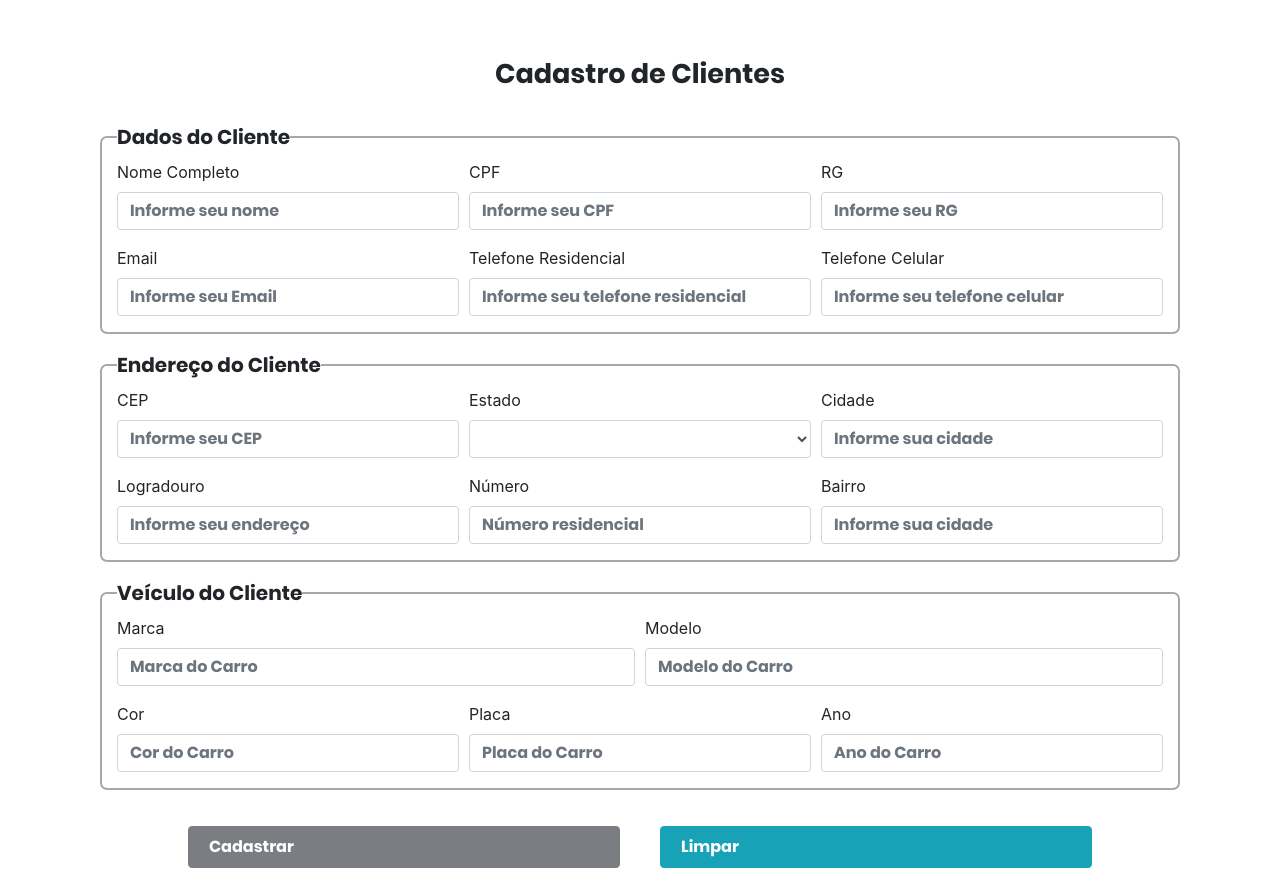
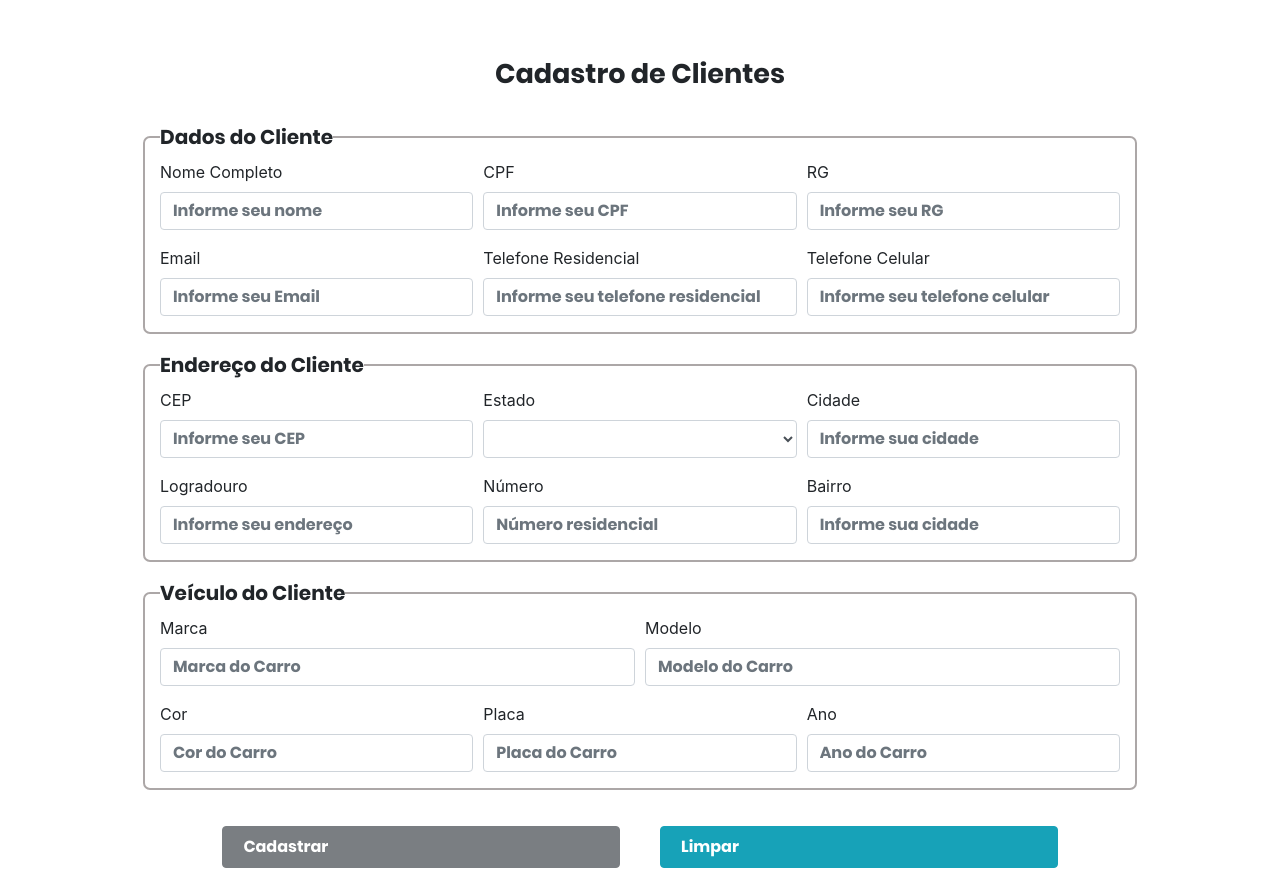
Before and after one commit to TurmaSenac20182/Oficina, an Angular app in the folder Prototipo/: page /formulario-cliente in a window 1280 px wide. Built offline with nearby package versions, Linux system fonts and the light colour scheme.

Commit message:
Ordem de Serviço, navbar...

```diff
--- a/Prototipo/src/app/app.component.html
+++ b/Prototipo/src/app/app.component.html
@@ -1,6 +1,5 @@
 
 <router-outlet></router-outlet>
 
-<div class="container">
-  <router-outlet></router-outlet>
+<div class="container-fluid">
 </div>
--- a/Prototipo/src/app/app.routing.ts
+++ b/Prototipo/src/app/app.routing.ts
@@ -2,6 +2,7 @@ import {Routes, RouterModule} from '@angular/router';
 import { FormularioClienteComponent } from './formulario-cliente/formulario-cliente.component';
 import { HomeComponent } from './home/home.component';
 import { ModuleWithProviders } from '@angular/compiler/src/core';
+import { OrdemServicoComponent } from './ordem-servico/ordem-servico.component';
 
 
 const APP_Routes: Routes=[
@@ -11,6 +12,9 @@ const APP_Routes: Routes=[
     },
     {
         path: 'formulario-cliente', component:FormularioClienteComponent
+    },
+    {
+        path: 'ordem-servico', component:OrdemServicoComponent
     }
     ];
 
--- a/Prototipo/src/app/formulario-cliente/formulario-cliente.component.css
+++ b/Prototipo/src/app/formulario-cliente/formulario-cliente.component.css
@@ -10,7 +10,8 @@
 }
 
 .container {
-    margin:auto;
+    margin: 0 auto;
+    width: 80%;
     max-width: 100%;
 }
 
--- a/Prototipo/src/app/formulario-cliente/formulario-cliente.component.html
+++ b/Prototipo/src/app/formulario-cliente/formulario-cliente.component.html
@@ -1,6 +1,6 @@
-<div class=container>
+<div class="container">
     <p class="TittleForm">Cadastro de Clientes</p>
-    <form [formGroup]="clienteForm" >
+    <form [formGroup]="clienteForm">
         <fieldset class="col-md-12">
             <legend>Dados do Cliente</legend>
             <!--<input type="text" class="SeparationForm" value="Dados do Cliente" readonly>-->
@@ -8,19 +8,20 @@
 
                 <div class="form-group col-md-4">
                     <label for="IDNome">Nome Completo</label>
-                    <input type="text" class="form-control" formControlName="nome" id="IDNome" placeholder="Informe seu nome" maxlength="100">
+                    <input type="text" class="form-control" formControlName="nome" id="IDNome"
+                        placeholder="Informe seu nome" maxlength="100">
                 </div>
 
                 <div class="form-group col-md-4">
                     <label for="IDCpf">CPF</label>
-                    <input type="text" class="form-control" formControlName="cpf" id="IDCpf" placeholder="Informe seu CPF" onkeyup="OnlyNumbers(this);"
-                        maxlength="11">
+                    <input type="text" class="form-control" formControlName="cpf" id="IDCpf"
+                        placeholder="Informe seu CPF" onkeyup="OnlyNumbers(this);" maxlength="11">
                 </div>
 
                 <div class="form-group col-md-4">
                     <label for="IDRg">RG</label>
-                    <input type="text" class="form-control" formControlName="rg" id="IDRg" placeholder="Informe seu RG" onkeyup="OnlyNumbers(this);"
-                        maxlength="9">
+                    <input type="text" class="form-control" formControlName="rg" id="IDRg" placeholder="Informe seu RG"
+                        onkeyup="OnlyNumbers(this);" maxlength="9">
                 </div>
 
             </div>
@@ -29,19 +30,20 @@
             <div class="form-row">
                 <div class="form-group col-md-4">
                     <label for="IDEmail">Email</label>
-                <input type="email" class="form-control" formControlName="email" id="IDEmail" placeholder="Informe seu Email" maxlength="50">
+                    <input type="email" class="form-control" formControlName="email" id="IDEmail"
+                        placeholder="Informe seu Email" maxlength="50">
                 </div>
 
                 <div class="form-group col-md-4">
                     <label for="IDResidencial">Telefone Residencial</label>
-                <input type="text" class="form-control" formControlName="telefone" id="IDCpf" placeholder="Informe seu telefone residencial"
-                    onkeyup="OnlyNumbers(this);" maxlength="10">
+                    <input type="text" class="form-control" formControlName="telefone" id="IDCpf"
+                        placeholder="Informe seu telefone residencial" onkeyup="OnlyNumbers(this);" maxlength="10">
                 </div>
 
                 <div class="form-group col-md-4">
                     <label for="IDCelular">Telefone Celular</label>
-                <input type="text" class="form-control" formControlName="celular" id="IDCelular" placeholder="Informe seu telefone celular"
-                    onkeyup="OnlyNumbers(this);" maxlength="11">
+                    <input type="text" class="form-control" formControlName="celular" id="IDCelular"
+                        placeholder="Informe seu telefone celular" onkeyup="OnlyNumbers(this);" maxlength="11">
                 </div>
 
             </div>
@@ -52,7 +54,8 @@
             <div class="form-row">
                 <div class="form-group col-md-4">
                     <label for="IDCep">CEP</label>
-                <input type="text" class="form-control" formControlName="cep" id="IDCep" placeholder="Informe seu CEP" maxlength="9" pattern="\d{5}-?\d{3}"
+                    <input type="text" class="form-control" formControlName="cep" id="IDCep"
+                        placeholder="Informe seu CEP" maxlength="9" pattern="\d{5}-?\d{3}"
                         onkeyup="OnlyNumbersCEP(this);">
                 </div>
 
@@ -94,63 +97,70 @@
 
                 <div class="form-group col-md-4">
                     <label for="IDCidade">Cidade</label>
-                <input type="text" class="form-control" formControlName="cidade" id="IDCidade" maxlength="50" placeholder="Informe sua cidade">
+                    <input type="text" class="form-control" formControlName="cidade" id="IDCidade" maxlength="50"
+                        placeholder="Informe sua cidade">
                 </div>
             </div>
             <div class="form-row">
                 <div class="form-group col-md-4">
                     <label for="IDRua">Logradouro</label>
-                <input type="text" class="form-control" formControlName="logradouro" id="IDRua" placeholder="Informe seu endereço">
+                    <input type="text" class="form-control" formControlName="logradouro" id="IDRua"
+                        placeholder="Informe seu endereço">
                 </div>
 
                 <div class="form-group col-md-4">
                     <label for="IDNumero">Número</label>
-                <input type="text" class="form-control" formControlName="numero" id="IDNumero" placeholder="Número residencial">
+                    <input type="text" class="form-control" formControlName="numero" id="IDNumero"
+                        placeholder="Número residencial">
                 </div>
 
                 <div class="form-group col-md-4">
                     <label for="IDBairro">Bairro</label>
-                <input type="text" class="form-control" formControlName="bairro" id="IDBairro" maxlength="50" placeholder="Informe sua cidade">
+                    <input type="text" class="form-control" formControlName="bairro" id="IDBairro" maxlength="50"
+                        placeholder="Informe sua cidade">
                 </div>
             </div>
         </fieldset>
-        <!-------------------------------------->
+
         <fieldset class="col-md-12">
             <legend>Veículo do Cliente</legend>
             <div class="form-row">
                 <div class="form-group col-md-6">
                     <label for="IDMarca">Marca</label>
-                <input type="text" class="form-control" formControlName="marca" id="IDMarca" placeholder="Marca do Carro" maxlength="20">
+                    <input type="text" class="form-control" formControlName="marca" id="IDMarca"
+                        placeholder="Marca do Carro" maxlength="20">
                 </div>
 
                 <div class="form-group col-sm-6">
                     <label for="IDCarro">Modelo</label>
-                <input type="text" class="form-control" formControlName="modelo" id="IDNome" placeholder="Modelo do Carro" maxlength="20">
+                    <input type="text" class="form-control" formControlName="modelo" id="IDNome"
+                        placeholder="Modelo do Carro" maxlength="20">
                 </div>
             </div>
             <div class="form-row">
                 <div class="form-group col-md-4">
                     <label for="IDCor">Cor</label>
-                <input type="text" class="form-control" formControlName="cor" id="IDCor" placeholder="Cor do Carro" maxlength="20">
+                    <input type="text" class="form-control" formControlName="cor" id="IDCor" placeholder="Cor do Carro"
+                        maxlength="20">
                 </div>
 
                 <div class="form-group col-md-4">
                     <label for="IDPlaca">Placa</label>
-                <input type="text" class="form-control" formControlName="placa" id="IDPlaca" placeholder="Placa do Carro" maxlength="20">
+                    <input type="text" class="form-control" formControlName="placa" id="IDPlaca"
+                        placeholder="Placa do Carro" maxlength="20">
                 </div>
 
                 <div class="form-group col-md-4">
                     <label for="IDPlaca">Ano</label>
-                <input type="text" class="form-control" formControlName="ano" id="IDPlaca" placeholder="Ano do Carro" maxlength="20">
+                    <input type="text" class="form-control" formControlName="ano" id="IDPlaca"
+                        placeholder="Ano do Carro" maxlength="20">
                 </div>
             </div>
 
         </fieldset>
         <div class="ClassButton">
-
             <button type="submit" [disabled]="clienteForm.invalid" class="btn btn-dark form-button">Cadastrar</button>
             <button type="reset" class="btn btn-info form-button">Limpar</button>
-
         </div>
 
     </form>
--- a/Prototipo/src/app/formulario-cliente/formulario-cliente.component.ts
+++ b/Prototipo/src/app/formulario-cliente/formulario-cliente.component.ts
@@ -12,8 +12,7 @@ export class FormularioClienteComponent implements OnInit {
   clienteForm: FormGroup;
   //cliente: Cliente;
 
-  constructor(
-              private formBuilder: FormBuilder) { }
+  constructor(private formBuilder: FormBuilder) { }
 
   ngOnInit() {
     this.clienteForm = this.formBuilder.group({
@@ -30,8 +29,8 @@ export class FormularioClienteComponent implements OnInit {
         '',
         [
           Validators.required,
-          Validators.minLength(4),
-          Validators.maxLength(100),
+          Validators.minLength(11),
+          Validators.maxLength(15),
           Validators.pattern(/^[1-9]+$/)
         ]
       ],
@@ -40,7 +39,7 @@ export class FormularioClienteComponent implements OnInit {
         [
           Validators.required,
           Validators.minLength(4),
-          Validators.maxLength(100),
+          Validators.maxLength(9),
           Validators.pattern(/^[1-9]+$/)
         ]
       ],
@@ -58,7 +57,7 @@ export class FormularioClienteComponent implements OnInit {
         [
           Validators.required,
           Validators.minLength(4),
-          Validators.maxLength(100),
+          Validators.maxLength(10),
           Validators.pattern(/^[0-9]+$/)
         ]
       ],
@@ -67,7 +66,7 @@ export class FormularioClienteComponent implements OnInit {
         [
           Validators.required,
           Validators.minLength(4),
-          Validators.maxLength(100),
+          Validators.maxLength(11),
           Validators.pattern(/^[0-9]+$/)
         ]
       ],
@@ -75,8 +74,8 @@ export class FormularioClienteComponent implements OnInit {
         '',
         [
           Validators.required,
-          Validators.minLength(4),
-          Validators.maxLength(100),
+          Validators.minLength(8),
+          Validators.maxLength(9),
           Validators.pattern(/^[0-9]+$/)
         ]
       ],
@@ -112,7 +111,7 @@ export class FormularioClienteComponent implements OnInit {
         [
           Validators.required,
           Validators.minLength(4),
-          Validators.maxLength(100),
+          Validators.maxLength(10),
           Validators.pattern(/^[0-9]+$/)
         ]
       ],
--- a/Prototipo/src/app/home/home.component.html
+++ b/Prototipo/src/app/home/home.component.html
@@ -1,2 +1,27 @@
-<h1>Página Inicial!</h1>
+<nav class="navbar fixed-top navbar-expand-sm bg-dark navbar-dark">
+    <!-- Brand -->
+    <a class="navbar-brand" href="#"><i class="fab fa-angular"></i></a>
+
+    <!-- Links -->
+    <ul class="navbar-nav">
+      <li class="nav-item">
+        <a class="nav-link" href="formulario-cliente"><i class="fas fa-user-plus"></i> Cliente</a>
+      </li>
+      <li class="nav-item">
+        <a class="nav-link" href="ordem-servico"><i class="fas fa-paste"></i> Ordem de Serviço</a>
+      </li>
+
+      <!-- Dropdown -->
+      <li class="nav-item dropdown">
+        <a class="nav-link dropdown-toggle" href="#" id="navbardrop" data-toggle="dropdown">
+          Teste
+        </a>
+        <div class="dropdown-menu">
+          <a class="dropdown-item" href="#">Teste</a>
+          <a class="dropdown-item" href="#">Teste</a>
+          <a class="dropdown-item" href="#">Teste</a>
+        </div>
+      </li>
+    </ul>
+  </nav>
 <!--<app-formulario-cliente></app-formulario-cliente>-->
--- a/Prototipo/src/app/ordem-servico/ordem-servico.component.css
+++ b/Prototipo/src/app/ordem-servico/ordem-servico.component.css
@@ -0,0 +1,91 @@
+
+@font-face {
+    font-family: Poppins-Regular;
+    src: url('/src/assets/fonts/poppins/Poppins-Regular.ttf');
+}
+
+@font-face {
+    font-family: Poppins-Bold;
+    src: url('/src/assets/fonts/poppins/Poppins-Bold.ttf');
+}
+
+.container {
+    margin: 0 auto;
+    width: 80%;
+    max-width: 100%;
+}
+
+.TittleForm{
+    margin: 0 auto;
+    padding-top: 2em;
+    padding-bottom: 1em;
+    font-size: 27px;
+    font-weight: 500;
+    font-family: Poppins-Bold;
+    text-align: center;
+    vertical-align: center;
+}
+
+fieldset {
+    border:2px rgb(172, 167, 167) solid;
+    border-radius: 7px;
+    margin-bottom: 1em;
+}
+legend {
+    font-family: Poppins-Bold;
+    font-size: 20px;
+    width: auto;
+}
+.ClassButton{
+    font-family: Poppins-Bold;
+    display: -webkit-box;
+    display: -webkit-flex;
+    display: -moz-box;
+    display: -ms-flexbox;
+    display: flex;
+    flex-wrap: wrap;
+    justify-content: center;
+}
+
+
+
+.form-button{
+    display: -webkit-box;
+    display: -webkit-flex;
+    display: -moz-box;
+    display: -ms-flexbox;
+    align-items: center;
+    margin:20px;
+    padding: 3px 20px;
+    width: 40%;
+    height: 42px;
+}
+
+input{
+    font-family: Poppins-Bold;
+}
+
+.SeparationForm{
+    display: -webkit-box;
+    display: -webkit-flex;
+    display: -moz-box;
+    display: -ms-flexbox;
+    display: flex;
+    flex-wrap: wrap;
+    text-align: center;
+    justify-content: center;
+    margin: 0 auto;
+    margin-top: 5px;
+    margin-bottom: 10px;
+    font-size: 15px;
+    padding-top: 0.1em;
+    padding-bottom: 0.1em;
+    padding-right: 5em;
+    padding-left: 5em;
+    max-width: 100%;
+    border: 1px solid rgb(49, 49, 49);
+    border-radius: 7px;
+    font-weight: 400;
+
+
+}
--- a/Prototipo/src/app/ordem-servico/ordem-servico.component.html
+++ b/Prototipo/src/app/ordem-servico/ordem-servico.component.html
@@ -1 +1,61 @@
-<p>ordem-servico works!</p>
+<div class="container">
+    <p class="TittleForm">Gerar ordem de serviço</p>
+    <form [formGroup]="servicoForm">
+        <fieldset class="col-md-12">
+            <legend>Ordem de Serviço</legend>
+
+            <div class="form-row">
+
+                <div class="form-group col-md-4">
+                    <label for="IDFuncionaro">Nome do Funcionário</label>
+                    <input type="text" class="form-control" formControlName="funcionario" id="IDFuncionaro"
+                        placeholder="Informe o nome do funcionario" maxlength="100">
+                </div>
+
+                <div class="form-group col-md-4">
+                    <label for="IDMaoDeObra">Trabalho Realizado</label>
+                    <input type="text" class="form-control" formControlName="maoDeObra" id="IDMaoDeObra"
+                        placeholder="Informe a mão de obra" maxlength="100">
+                </div>
+
+
+                <div class="form-group col-md-4">
+                    <label for="IDValorServico">Valor do Serviço</label>
+                    <input type="text" class="form-control" formControlName="valorServico" id="IDValorServico"
+                        placeholder="Valor do serviço prestado" maxlength="100" onkeyup="OnlyNumbers(this);">
+                </div>
+            </div>
+
+            <div class="form-row">
+                <div class="form-group col-md-4">
+                    <label for="IDDataEntrada">Data de Entrada</label>
+                    <input type="date" class="form-control" formControlName="dataEntrada" id="IDDataEntrada">
+                </div>
+
+                <div class="form-group col-md-4">
+                    <label for="IDDataSaida">Data de Saída</label>
+                    <input type="date" class="form-control" formControlName="dataSaida" id="IDDataSaida">
+                </div>
+
+                <div class="form-group col-md-4">
+                    <label for="IDValorTotal">Valor Total</label>
+                    <input type="text" class="form-control" formControlName="valorTotal" id="IDValorTotal"
+                        placeholder="Valor do total do serviço" maxlength="100" onkeyup="OnlyNumbers(this);">
+                </div>
+            </div>
+
+
+            <div class="form-row">
+                <div class="form-group col-md-12">
+                    <label for="IDDescricao">Descrição do Serviço</label>
+                    <textarea class="form-control" formControlName="descricao" id="IDDescricao" rows="5"></textarea>
+                </div>
+            </div>
+        </fieldset>
+
+        <div class="ClassButton">
+            <button type="submit" [disabled]="servicoForm.invalid" class="btn btn-dark form-button">Gerar</button>
+            <button type="reset" class="btn btn-info form-button">Limpar</button>
+        </div>
+    </form>
+</div>
```
Lines whose indentation alone changed are shown as unchanged.
